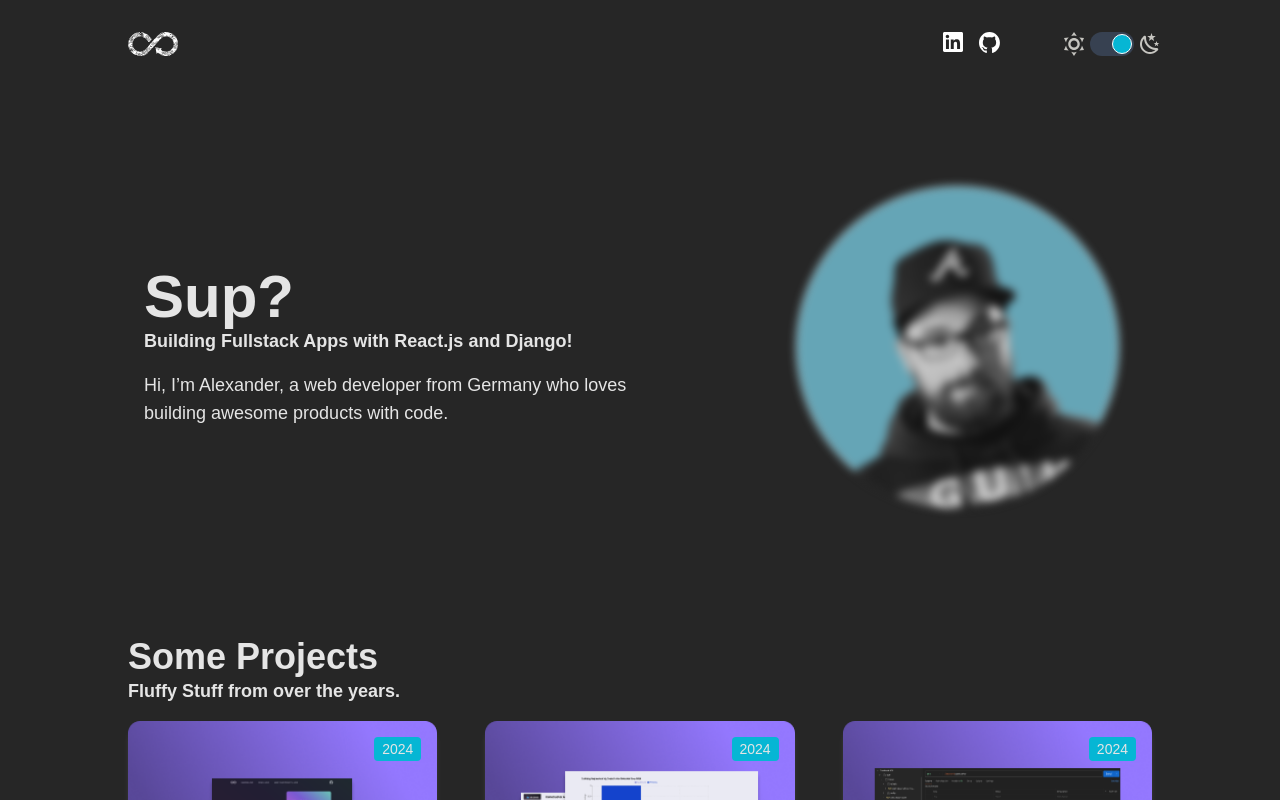
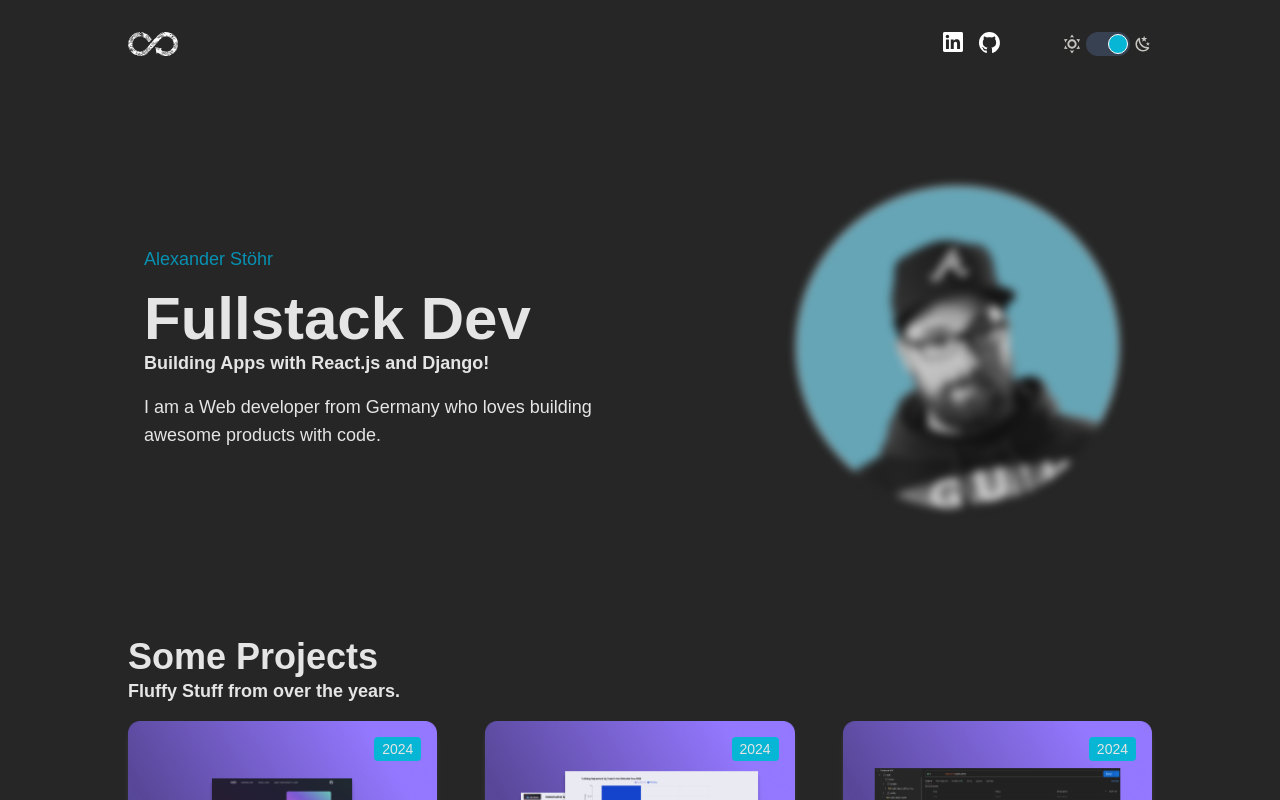
Before and after one commit to alexanderstoehr/Portfolio, a React (Vite) app: page / in a window 1280 px wide. Shown: the top 800 px of the page. Built offline with nearby package versions, Linux system fonts and the light colour scheme.

Commit message:
hero section edit

```diff
--- a/data/content.json
+++ b/data/content.json
@@ -1,9 +1,10 @@
 [
   {
     "hero": {
-      "heading": "Sup?",
-      "subhead": "Building Fullstack Apps with React.js and Django!",
-      "intro": "Hi, I’m Alexander, a web developer from Germany who loves building awesome products with code."
+      "preheading": "Alexander Stöhr",
+      "heading": "Fullstack Dev",
+      "subhead": "Building Apps with React.js and Django!",
+      "intro": "I am a Web developer from Germany who loves building awesome products with code."
     }
   },
   {
--- a/src/components/Hero.jsx
+++ b/src/components/Hero.jsx
@@ -6,6 +6,7 @@ export default function Hero() {
     return (
         <div className="flex justify-between items-center gap-4 flex-col-reverse md:flex-row">
             <div className="md:w-1/2 md:ml-4 ">
+                <div className="text-md  text-cyan-600 mb-4">{hero.preheading}</div>
                 <div className="text-6xl  font-black">{hero.heading}</div>
                 <div className="text-lg font-bold mb-4">{hero.subhead}</div>
                 <div>{hero.intro}</div>
```
